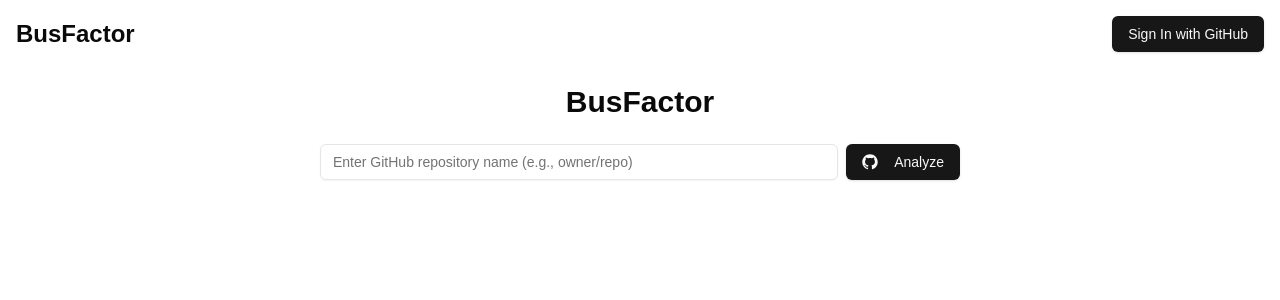
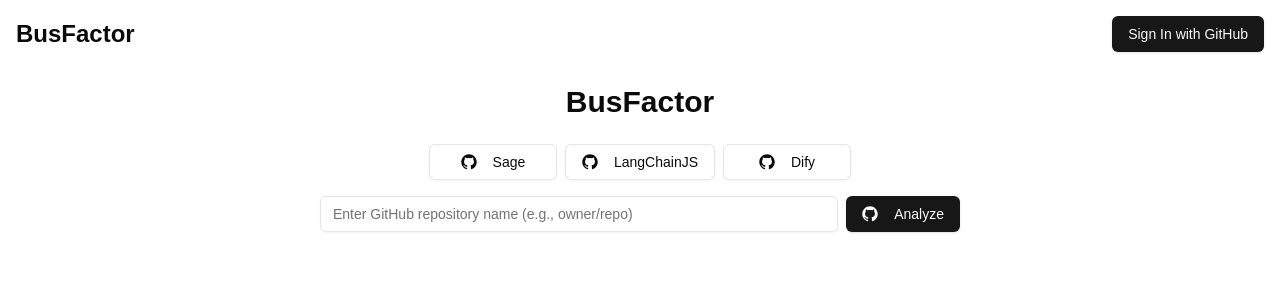
Before and after one commit to yifanzz/bus-factor, a Next.js app: page / in a window 1280 px wide. Shown: the top 300 px of the page. Built offline with nearby package versions, Linux system fonts and the light colour scheme; no server answers.

Commit message:
Added pie chart display for contributor commit percentage

```diff
--- a/src/components/analyze-form.tsx
+++ b/src/components/analyze-form.tsx
@@ -14,6 +14,12 @@
     error?: string
     retryCount: number
 }
+
+const PRESET_REPOS = [
+    { name: "Sage", repo: "storia-ai/sage" },
+    { name: "LangChainJS", repo: "langchain-ai/langchainjs" },
+    { name: "Dify", repo: "langgenius/dify" },
+]
 
 export function AnalyzeForm() {
     const [repoName, setRepoName] = useState("")
@@ -52,6 +58,13 @@
         }
     }
 
+    function handlePresetSelect(repo: string) {
+        setRepoName(repo)
+        const formData = new FormData()
+        formData.set("repoName", repo)
+        handleAnalysis(formData)
+    }
+
     // Handle retries
     useEffect(() => {
         if (stats?.isProcessing && analysisState.retryCount < 5) {
@@ -82,6 +95,22 @@
 
     return (
         <>
+            <div className="space-y-4">
+                <div className="flex flex-wrap gap-2 justify-center">
+                    {PRESET_REPOS.map(({ name, repo }) => (
+                        <Button
+                            key={repo}
+                            variant="outline"
+                            onClick={() => handlePresetSelect(repo)}
+                            disabled={analysisState.isLoading}
+                            className="min-w-32"
+                        >
+                            <GitHubLogoIcon className="mr-2 h-4 w-4" />
+                            {name}
+                        </Button>
+                    ))}
+                </div>
+
                 <form action={handleAnalysis} className="mb-8">
                     <div className="flex gap-2">
                         <Input
@@ -114,7 +143,10 @@
                         </p>
                     )}
                 </form>
-            {stats && !stats.isProcessing && <StatsDisplay stats={stats} />}
+            </div>
+            {stats && !analysisState.isLoading && (
+                <StatsDisplay stats={stats} />
+            )}
         </>
     )
 }
--- a/src/components/stats-display.tsx
+++ b/src/components/stats-display.tsx
@@ -1,15 +1,27 @@
+"use client"
+
 import { Card, CardContent, CardHeader, CardTitle } from "@/components/ui/card"
+import { PieChart, Pie, Cell, ResponsiveContainer, Tooltip } from "recharts"
+
+interface ContributorShare {
+    name: string
+    percentage: number
+}
 
 interface Stats {
     busFactor: number
     contributors: number
     commits: number
     issues: number
+    contributorShares: ContributorShare[]
 }
 
 interface StatsDisplayProps {
     stats: Stats
 }
+
+// Define colors for the pie chart
+const COLORS = ['hsl(var(--chart-1))', 'hsl(var(--chart-2))', 'hsl(var(--chart-3))', 'hsl(var(--chart-4))', 'hsl(var(--chart-5))']
 
 export function StatsDisplay({ stats }: StatsDisplayProps) {
     const Trendline = ({ trend }: { trend: "up" | "down" | "stable" }) => {
@@ -26,6 +38,11 @@
         )
     }
 
+    const pieData = stats.contributorShares.map(share => ({
+        name: share.name,
+        value: share.percentage
+    }))
+
     return (
         <div className="space-y-6">
             <Card className="bg-gradient-to-br from-purple-500 to-indigo-500">
@@ -34,6 +51,35 @@
                 </CardHeader>
                 <CardContent>
                     <p className="text-6xl font-bold text-white text-center">{stats.busFactor}/10</p>
+                </CardContent>
+            </Card>
+
+            <Card>
+                <CardHeader>
+                    <CardTitle>Contributor Distribution</CardTitle>
+                </CardHeader>
+                <CardContent className="h-[400px]">
+                    <ResponsiveContainer width="100%" height="100%">
+                        <PieChart>
+                            <Pie
+                                data={pieData}
+                                dataKey="value"
+                                nameKey="name"
+                                cx="50%"
+                                cy="50%"
+                                outerRadius={120}
+                                label={({ name, value }) => `${name} (${value}%)`}
+                            >
+                                {pieData.map((_, index) => (
+                                    <Cell
+                                        key={`cell-${index}`}
+                                        fill={COLORS[index % COLORS.length]}
+                                    />
+                                ))}
+                            </Pie>
+                            <Tooltip />
+                        </PieChart>
+                    </ResponsiveContainer>
                 </CardContent>
             </Card>
 
--- a/src/lib/github.ts
+++ b/src/lib/github.ts
@@ -1,4 +1,9 @@
 import { Octokit } from "@octokit/rest"
+
+interface ContributorShare {
+    name: string
+    percentage: number
+}
 
 interface RepoStats {
     busFactor: number
@@ -6,6 +11,7 @@
     commits: number
     issues: number
     isProcessing?: boolean
+    contributorShares: ContributorShare[] // Add this field
 }
 
 export async function getRepoStats(repoFullName: string, accessToken: string): Promise<RepoStats> {
@@ -30,7 +36,8 @@
                 contributors: 0,
                 commits: 0,
                 issues: 0,
-                isProcessing: true
+                isProcessing: true,
+                contributorShares: [] // Add this to fix the linter error
             }
         }
 
@@ -59,12 +66,44 @@
             if (cumulativeShare >= 0.8) break
         }
 
+        const contributorShares: ContributorShare[] = []
+        let othersPercentage = 0
+
+        // Calculate contributor shares
+        contributorsResponse.data?.forEach((contributor) => {
+            const percentage = (contributor.total || 0) / totalCommits
+            if (percentage >= 0.1) { // 10% threshold
+                contributorShares.push({
+                    name: contributor.author?.login || 'Unknown',
+                    percentage: Number((percentage * 100).toFixed(1))
+                })
+            } else {
+                othersPercentage += percentage
+            }
+        })
+
+        // Add "Others" category if there are small contributors
+        if (othersPercentage > 0) {
+            contributorShares.push({
+                name: 'Others',
+                percentage: Number((othersPercentage * 100).toFixed(1))
+            })
+        }
+
+        // Sort by percentage descending
+        contributorShares.sort((a, b) => b.percentage - a.percentage)
+        console.log(`contributorShares: ${JSON.stringify(contributorShares)}`)
+
+        console.log('Raw contributor data:', contributorsResponse.data);
+        console.log('Processed contributor shares:', contributorShares);
+
         return {
             busFactor: busFactor,
             contributors: contributorCount,
             commits: totalCommits,
             issues: issues.length,
-            isProcessing: false
+            isProcessing: false,
+            contributorShares
         }
     } catch (error) {
         console.error('Error fetching repository data:', error)
--- a/src/types/repo.d.ts
+++ b/src/types/repo.d.ts
@@ -1,7 +1,13 @@
+export interface ContributorShare {
+    name: string
+    percentage: number
+}
+
 export interface RepoStats {
     busFactor: number
     contributors: number
     commits: number
     issues: number
     isProcessing?: boolean
+    contributorShares: ContributorShare[]
 }
```
Also changed, not shown: package.json (+9 -2 lines), 1 other file (tests, documents, lock files or other folders). Lines whose indentation alone changed are shown as unchanged.
